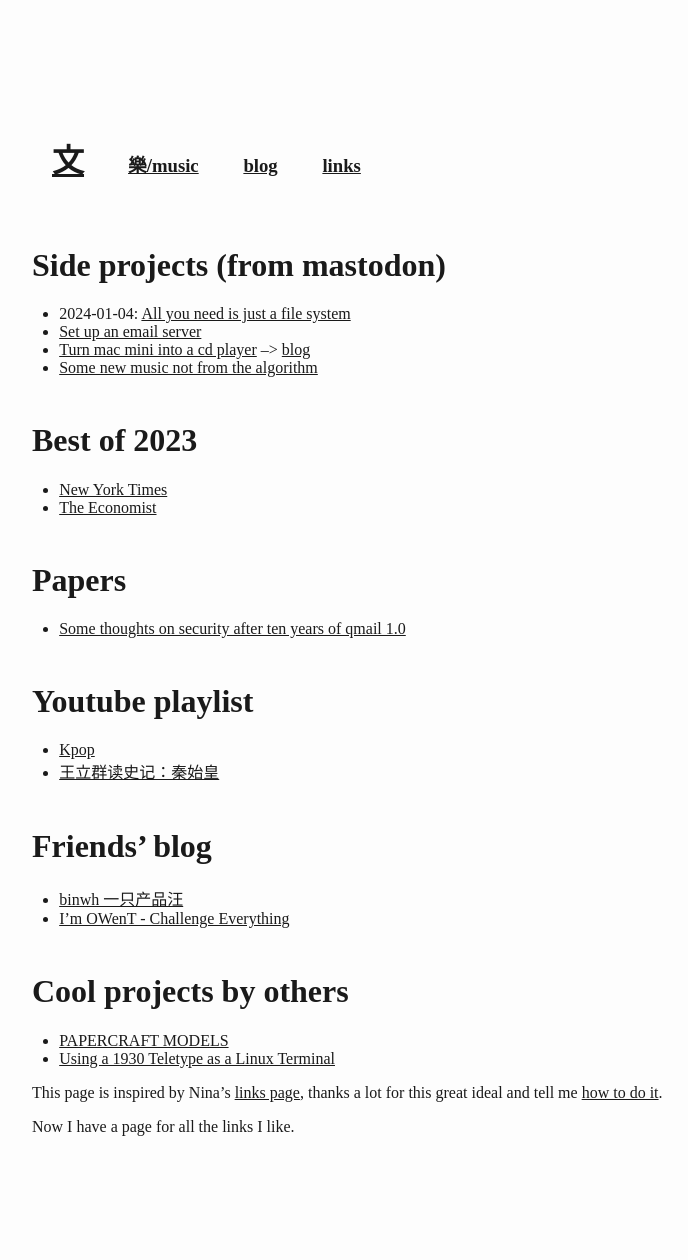
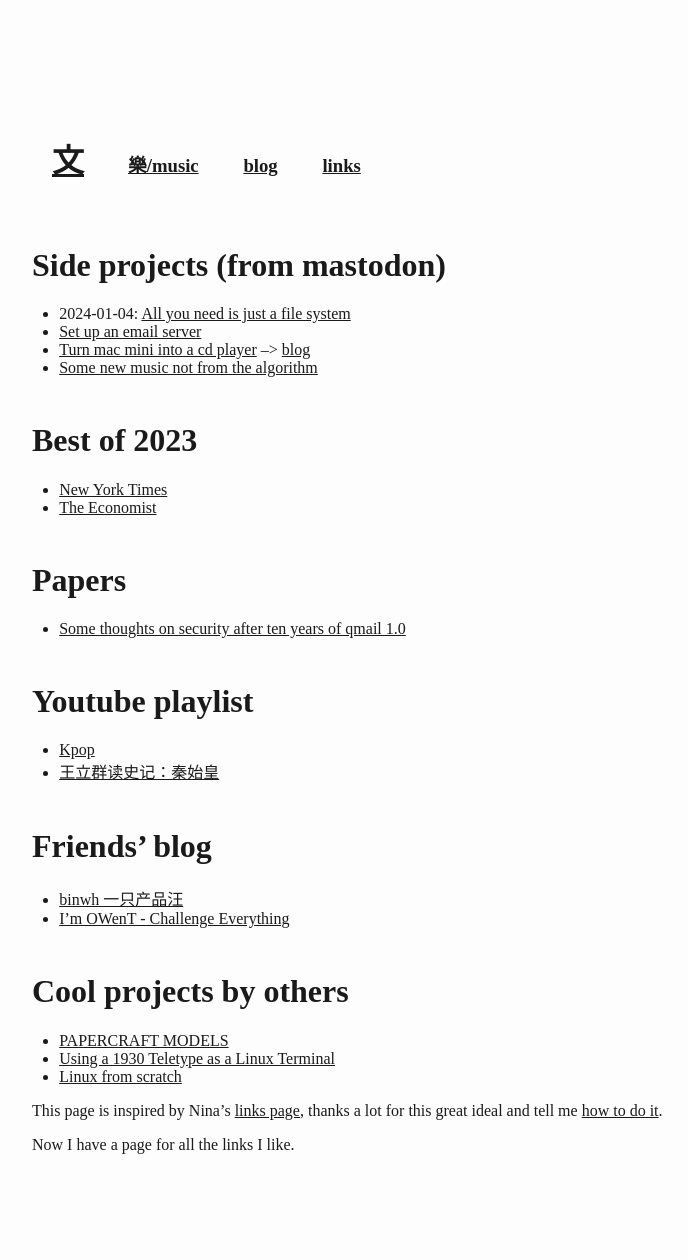
Before and after one commit to wangw469/wangw469.github.io, a Jekyll site: the page built from links.md, in a window 1280 px wide. Shown: the whole page, without its empty margins (58-746 px from the left). Built offline with Jekyll 4.4.1, drawn with Linux system fonts in a browser that asks for light colours; our own code applies the rules of GitHub Pages for plain Markdown files.

Commit message:
add linux from scratch

```diff
--- a/links.md
+++ b/links.md
@@ -33,6 +33,7 @@ date: 2024-01-02
 
 * [PAPERCRAFT MODELS](https://archive.org/details/amiga-500-new-art-ver1_202210/Classic%20Computer%20Papercrafts/Amstrad-CPC-264-Papercraft-Ver-2/)
 * [Using a 1930 Teletype as a Linux Terminal](https://www.youtube.com/watch?v=2XLZ4Z8LpEE)
+* [Linux from scratch](https://www.linuxfromscratch.org/)
 
 This page is inspired by Nina's [links page](http://www.ninakalinina.com/links.htm),
 thanks a lot for this great ideal and tell me [how to do it](https://tech.lgbt/@nina_kali_nina/111661329226873270#.).
```
